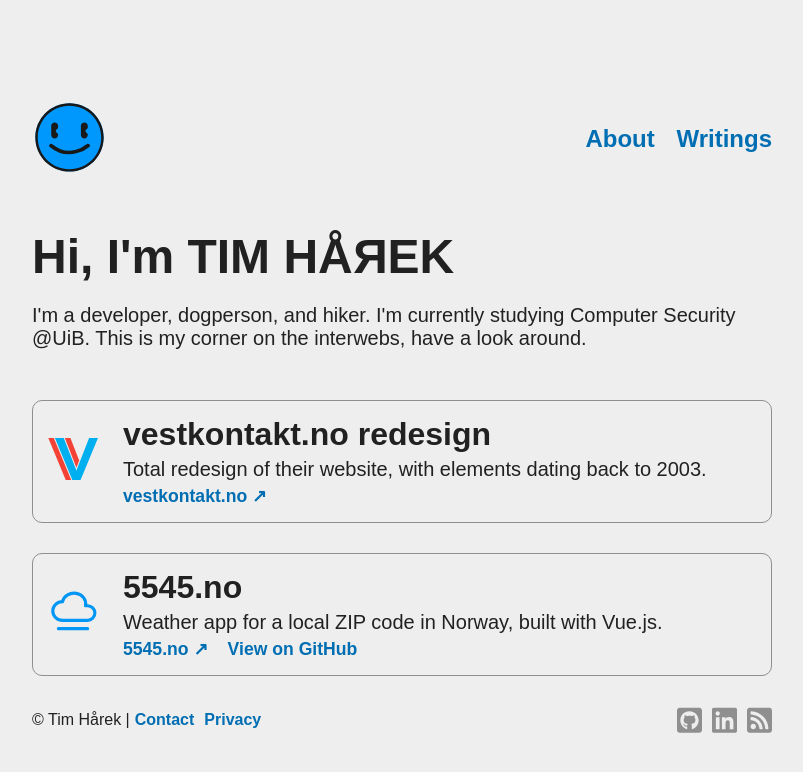
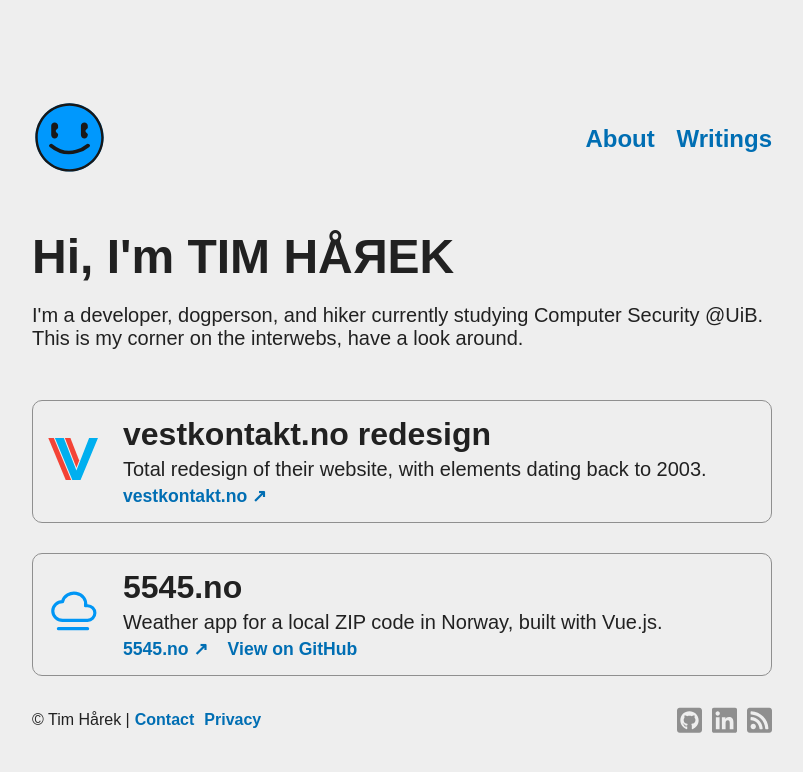
Before and after one commit to timharek/timharek.no, a Jekyll site: the page built from index.html, in a window 1280 px wide. Shown: the top 772 px of the page, without its empty margins (238-1041 px from the left). Built offline with Jekyll 4.4.1, drawn with Linux system fonts in a browser that asks for light colours; some web fonts are replaced.

Commit message:
metadata: updated desc

```diff
--- a/_config.yml
+++ b/_config.yml
@@ -1,7 +1,7 @@
 title: Tim Hårek
 email: tim@harek.dev
 description: >-
-    I'm a developer, dogperson, and hiker. I'm currently studying Computer Security @UiB. This is my corner on the interwebs, have a look around.
+    I'm a developer, dogperson, and hiker currently studying Computer Security @UiB. This is my corner on the interwebs, have a look around.
 url: "https://harek.dev"
 
 sass:
```
